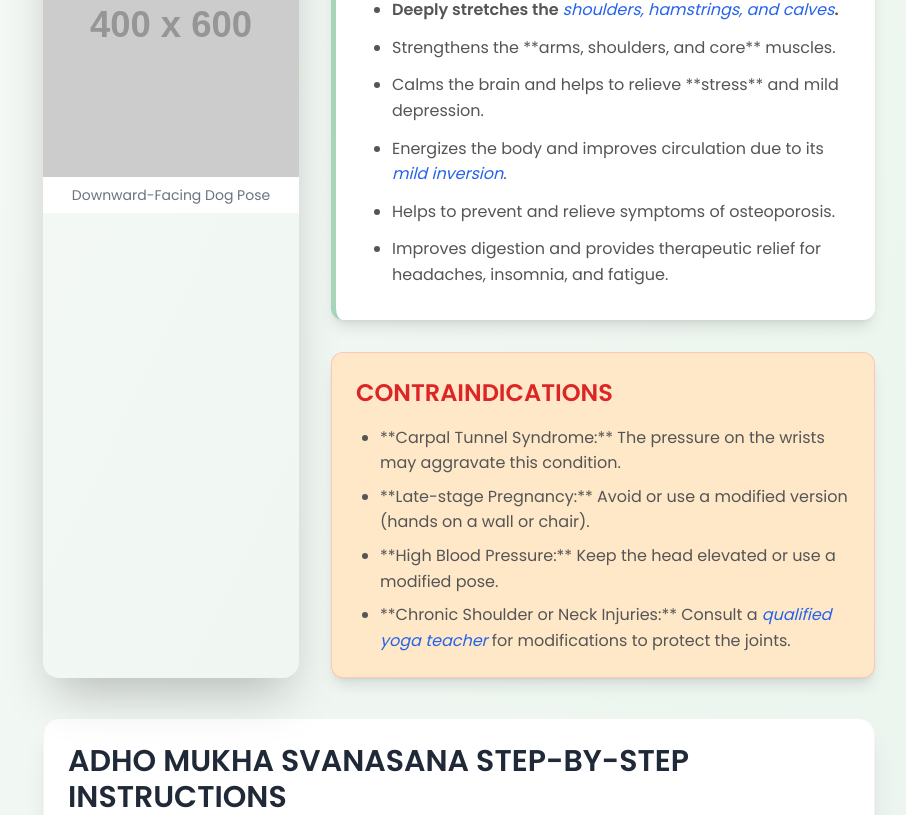
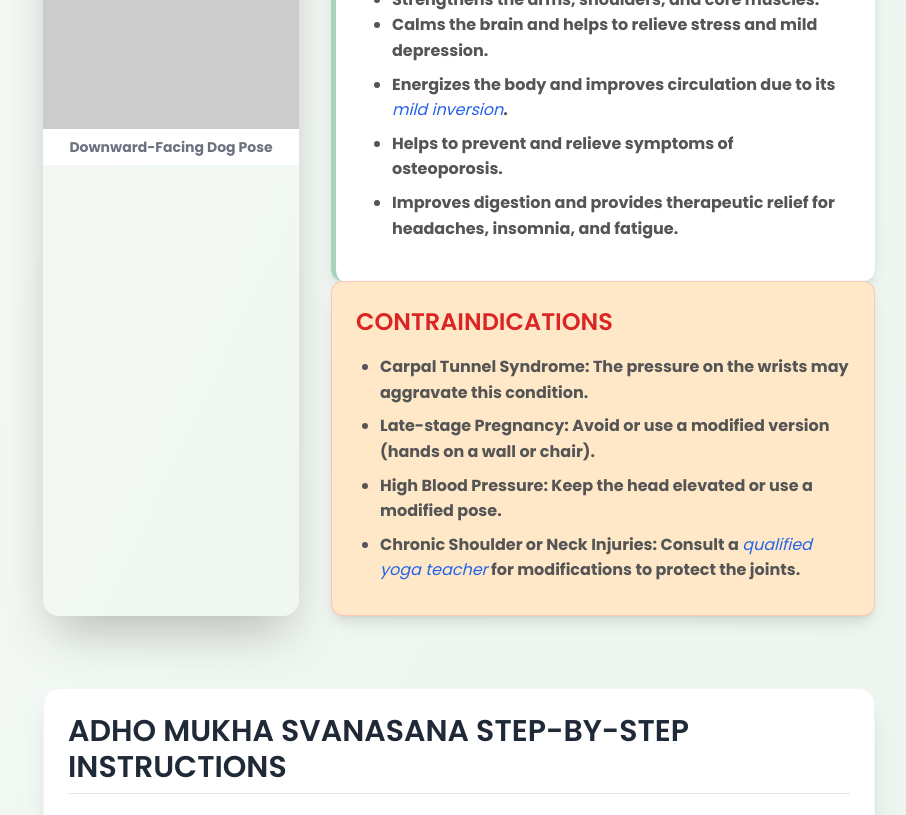
Before and after one commit to Notzeo/Yoga, a plain HTML site: page dog_info.html in a window 1280 px wide. Shown: the part 758-1573 px from the top of the page, without its empty margins (181-1087 px from the left). Drawn offline with nearby package versions, Linux system fonts and the light colour scheme; placeholder pictures from the web are drawn by us.

Commit message:
Minor changes

```diff
--- a/dog_info.html
+++ b/dog_info.html
@@ -108,12 +108,12 @@
         <!-- Main Description & Sanskrit Meaning -->
         <section class="mb-10 p-6 rounded-2xl shadow-xl space-y-4" style="background-color: var(--color-accent-peach);">
             <p class="text-lg leading-relaxed text-text-dark">
-                **Adho Mukha Svanasana**, commonly known as Downward-Facing Dog, is one of the most recognizable and essential poses in yoga. It functions as both a resting pose and a transition pose, effectively stretching the entire backside of the body while simultaneously strengthening the **arms, shoulders, and legs**. This mild inversion also helps to calm the nervous system.
+                <strong>Adho Mukha Svanasana<strong>, commonly known as Downward-Facing Dog, is one of the most recognizable and essential poses in yoga. It functions as both a resting pose and a transition pose, effectively stretching the entire backside of the body while simultaneously strengthening the <strong>arms, shoulders, and legs<strong>. This mild inversion also helps to calm the nervous system.
             </p>
             <hr class="border-gray-300">
             <h2 class="text-2xl font-semibold text-gray-800">SANSKRIT MEANING</h2>
             <p class="text-base text-gray-700">
-                The name literally translates from Sanskrit: **Adho** means 'downward', **Mukha** means 'face', and **Svana** means 'dog', translating to 'Downward-Facing Dog Pose'. The final shape of the body resembles a dog stretching.
+                The name literally translates from Sanskrit: <strong>Adho<strong> means 'downward', <strong>Mukha<strong> means 'face', and <strong>Svana<strong> means 'dog', translating to 'Downward-Facing Dog Pose'. The final shape of the body resembles a dog stretching.
             </p>
         </section>
 
@@ -138,8 +138,8 @@
                     <h2 class="text-3xl font-semibold text-gray-800 mb-4">ADHO MUKHA SVANASANA BENEFITS</h2>
                     <ul class="list-disc list-outside ml-6 space-y-3">
                         <li class="list-item font-semibold">Deeply stretches the <span class="highlight">shoulders, hamstrings, and calves</span>.</li>
-                        <li class="list-item">Strengthens the **arms, shoulders, and core** muscles.</li>
-                        <li class="list-item">Calms the brain and helps to relieve **stress** and mild depression.</li>
+                        <li class="list-item">Strengthens the <strong>arms, shoulders, and core<strong> muscles.</li>
+                        <li class="list-item">Calms the brain and helps to relieve <strong>stress<strong> and mild depression.</li>
                         <li class="list-item">Energizes the body and improves circulation due to its <span class="highlight">mild inversion</span>.</li>
                         <li class="list-item">Helps to prevent and relieve symptoms of osteoporosis.</li>
                         <li class="list-item">Improves digestion and provides therapeutic relief for headaches, insomnia, and fatigue.</li>
@@ -150,10 +150,10 @@
                 <section class="p-6 rounded-xl shadow-lg border border-red-300/50" style="background-color: var(--color-accent-peach);">
                     <h2 class="text-2xl font-semibold text-red-600 mb-4">CONTRAINDICATIONS</h2>
                     <ul class="list-disc list-outside ml-6 space-y-2">
-                        <li class="list-item">**Carpal Tunnel Syndrome:** The pressure on the wrists may aggravate this condition.</li>
-                        <li class="list-item">**Late-stage Pregnancy:** Avoid or use a modified version (hands on a wall or chair).</li>
-                        <li class="list-item">**High Blood Pressure:** Keep the head elevated or use a modified pose.</li>
-                        <li class="list-item">**Chronic Shoulder or Neck Injuries:** Consult a <span class="highlight">qualified yoga teacher</span> for modifications to protect the joints.</li>
+                        <li class="list-item"><strong>Carpal Tunnel Syndrome:<strong> The pressure on the wrists may aggravate this condition.</li>
+                        <li class="list-item"><strong>Late-stage Pregnancy:<strong> Avoid or use a modified version (hands on a wall or chair).</li>
+                        <li class="list-item"><strong>High Blood Pressure:<strong> Keep the head elevated or use a modified pose.</li>
+                        <li class="list-item"><strong>Chronic Shoulder or Neck Injuries:<strong> Consult a <span class="highlight">qualified yoga teacher</span> for modifications to protect the joints.</li>
                     </ul>
                 </section>
             </div>
@@ -172,13 +172,13 @@
                 <div>
                     <p class="text-gray-700 mb-4">Adho Mukha Svanasana is often entered from a tabletop position. Follow these steps for proper alignment:</p>
                     <ol class="list-decimal list-outside ml-6 space-y-3">
-                        <li class="list-item">Begin on your hands and knees in a **Tabletop position**, with wrists directly under the shoulders and knees under the hips.</li>
+                        <li class="list-item">Begin on your hands and knees in a <strong>Tabletop position<strong>, with wrists directly under the shoulders and knees under the hips.</li>
                         <li class="list-item">Spread your fingers wide, pressing into the *base* of your index fingers and thumbs.</li>
                         <li class="list-item">Exhale, tuck your toes under, and lift your knees off the floor, raising your hips up and back towards the ceiling.</li>
                         <li class="list-item">Form your body into an inverted 'V' shape. Keep a slight bend in the knees if your hamstrings feel tight.</li>
                         <li class="list-item">Press your chest gently towards your thighs, drawing your shoulder blades down your back.</li>
                         <li class="list-item">Let your head hang naturally, making sure the neck is relaxed. Gaze towards your navel or between your feet.</li>
-                        <li class="list-item">Keep your feet hip-width apart and gently press your **heels** toward the floor (they don't have to touch).</li>
+                        <li class="list-item">Keep your feet hip-width apart and gently press your <strong>heels<strong> toward the floor (they don't have to touch).</li>
                         <li class="list-item">Hold the pose for 5-10 breaths, focusing on steady, deep breaths.</li>
                         <li class="list-item">To exit, exhale and lower your knees back to the floor, resting in Child's Pose (Balasana).</li>
                     </ol>
```
